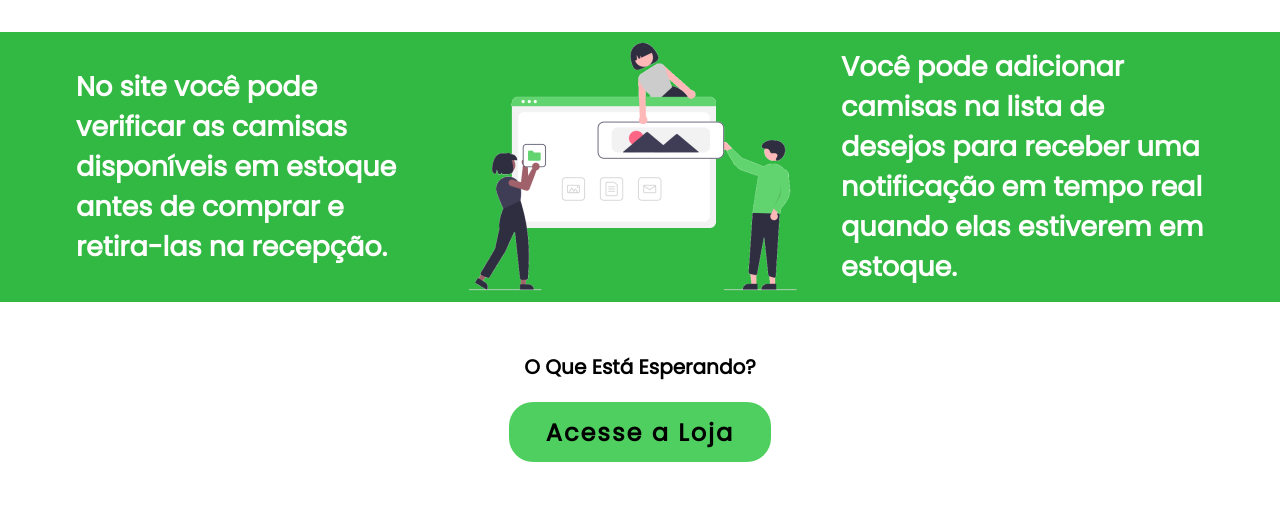
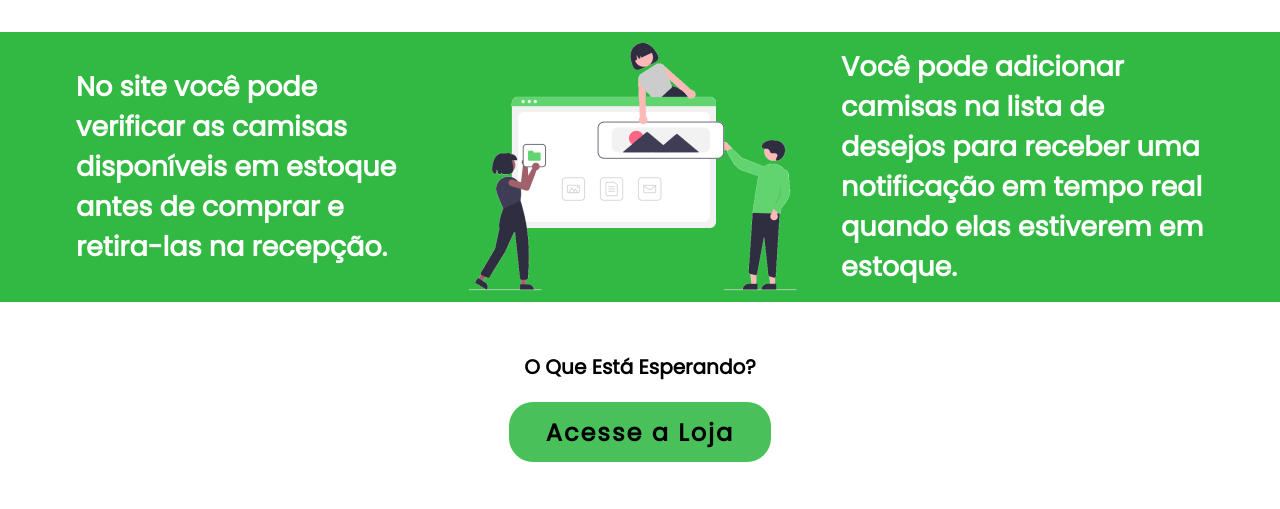
Before and after one commit to GlatzCampos/CoteStore, a plain HTML site: page index.html in a window 1280 px wide. In both pictures the pointer is over the button "Acesse a Loja". Shown: the part 1114-1623 px from the top of the page. Drawn offline with Linux system fonts and the light colour scheme.

Commit message:
:art: Finalizado a formatação do site principal

```diff
--- a/style.css
+++ b/style.css
@@ -230,6 +230,7 @@ ul > li {
 
 .acesso button:hover {
   letter-spacing: 2px;
+  background: #49c059;
 }
 
 footer {
```
